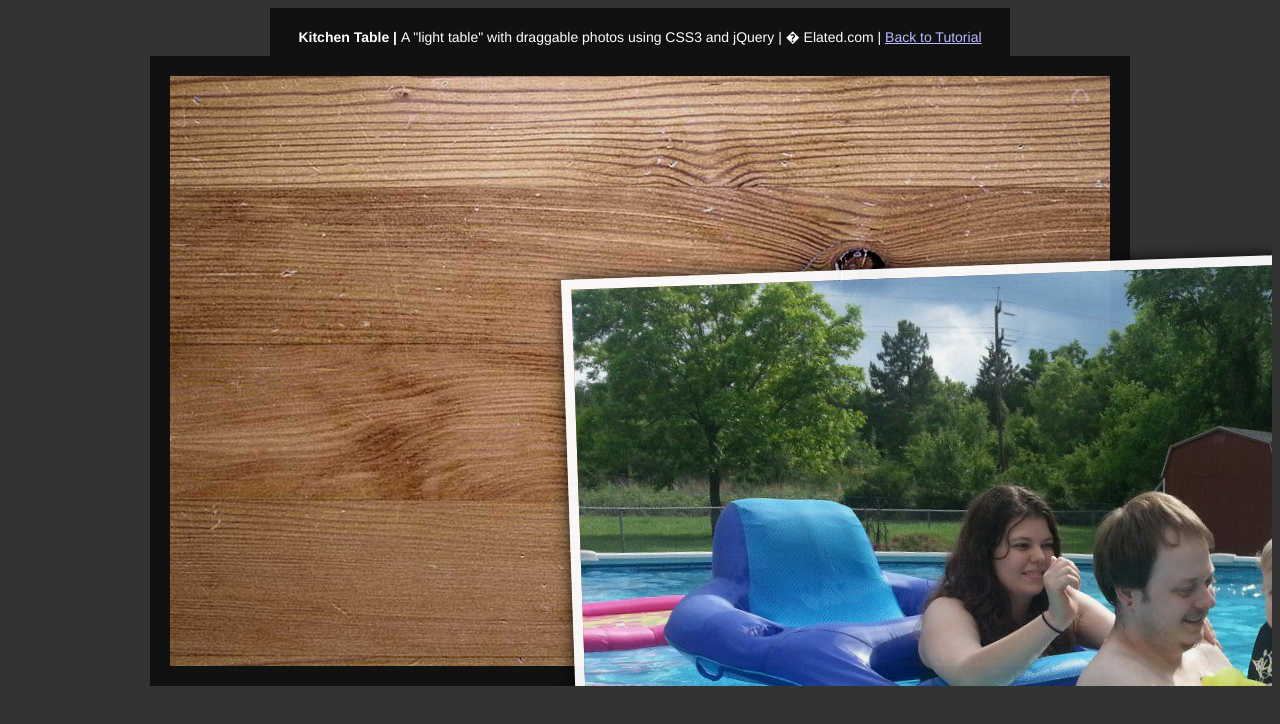
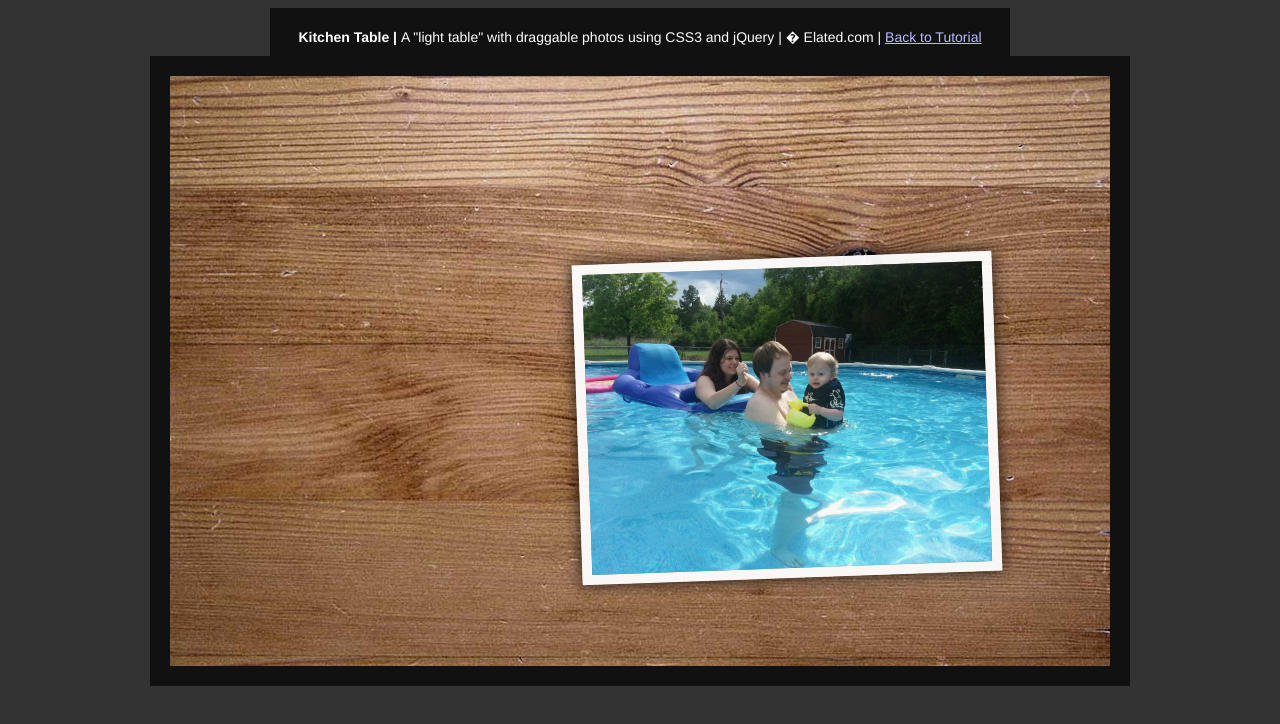
Before and after one commit to cwramsey/cj-vday, a plain HTML site: page index.html in a window 1280 px wide. Drawn offline with Linux system fonts and the light colour scheme.

Commit message:
max-height

```diff
--- a/index.html
+++ b/index.html
@@ -60,7 +60,7 @@ html, body {
 }
 
   img {
-    display: none;
+    max-height: 300px;
   }
 
 </style>
```
